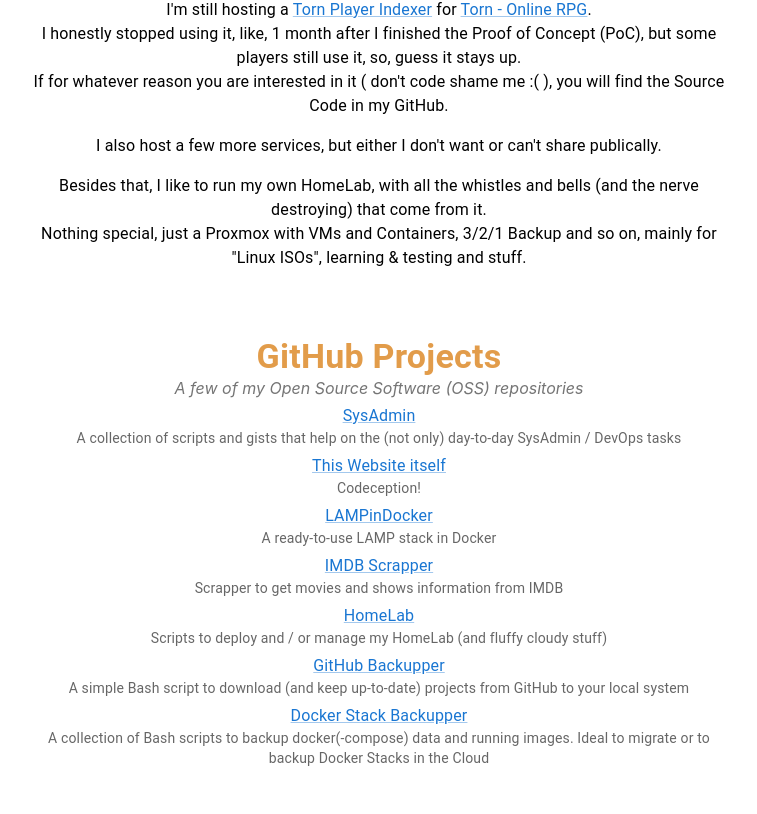
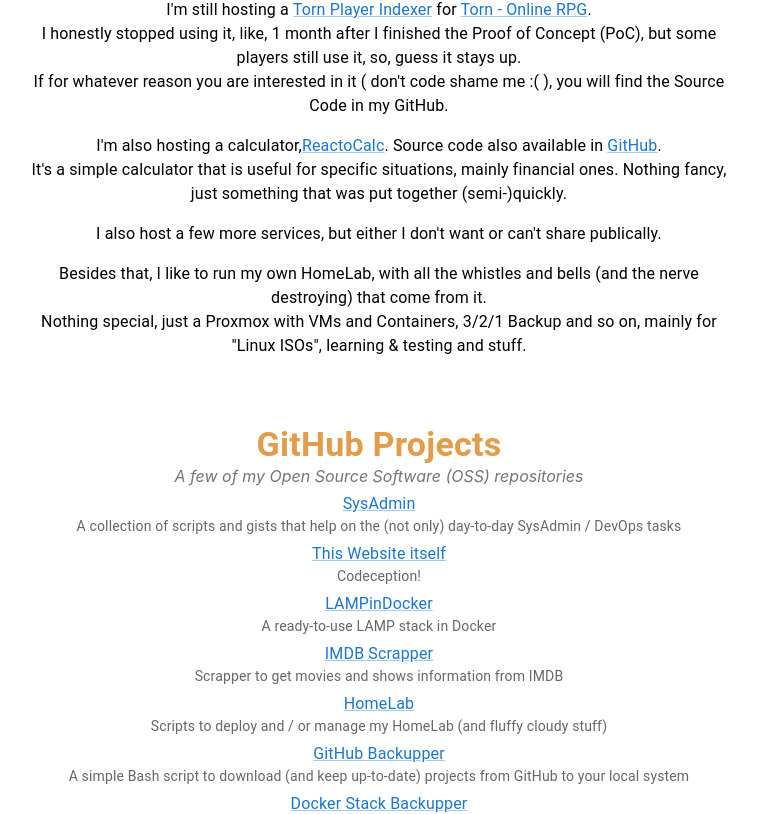
Before and after one commit to zebrajr/website, a React (Create React App) app in the folder frontend/: page / in a window 1280 px wide. Shown: the part 932-1746 px from the top of the page, without its empty margins (261-1018 px from the left). Built offline with nearby package versions, Linux system fonts and the light colour scheme.

Commit message:
added ReactoCalc to projects

```diff
--- a/frontend/src/components/ProjectList.js
+++ b/frontend/src/components/ProjectList.js
@@ -41,6 +41,11 @@
         name: 'Docker Stack Backupper',
         url: 'https://github.com/zebrajr/docker-stack-backupper',
         description: 'A collection of Bash scripts to backup docker(-compose) data and running images. Ideal to migrate or to backup Docker Stacks in the Cloud'
+    },
+    {
+        name: 'ReactoCalc',
+        url: 'https://github.com/zebrajr/ReactoCalc',
+        description: 'A React application that does calculations that (are sometimes) useful. '
     }
 ];
 
--- a/frontend/src/components/ProjectsText.js
+++ b/frontend/src/components/ProjectsText.js
@@ -26,6 +26,13 @@
     sourceURL: 'https://www.torn.com/'
 }
 
+const reactoCalcData = {
+    text: 'ReactoCalc',
+    url: 'http://calc.carlossousa.tech/',
+    sourceName: 'GitHub',
+    sourceURL: 'https://github.com/zebrajr/ReactoCalc'
+}
+
 
 function ProjectsText() {
     return (
@@ -47,6 +54,10 @@
                 <br/>If for whatever reason you are interested in it ( don't code shame me :( ), you will find the Source Code in my GitHub.
             </Typography>
             <Typography variant="body1" paragraph>
+                I'm also hosting a calculator,<MuiLink href={ reactoCalcData.url } target="_blank">{ reactoCalcData.text }</MuiLink>. Source code also available in <MuiLink href={ reactoCalcData.sourceURL } target="_blank">{ reactoCalcData.sourceName }</MuiLink>.
+                <br/>It's a simple calculator that is useful for specific situations, mainly financial ones. Nothing fancy, just something that was put together (semi-)quickly.
+            </Typography>
+            <Typography variant="body1" paragraph>
                I also host a few more services, but either I don't want or can't share publically.
             </Typography>
             <Typography variant="body1" paragraph>
```
